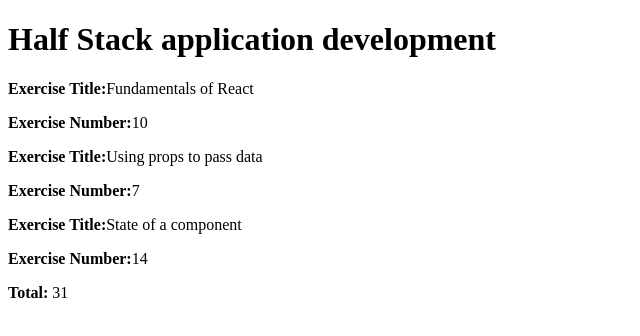
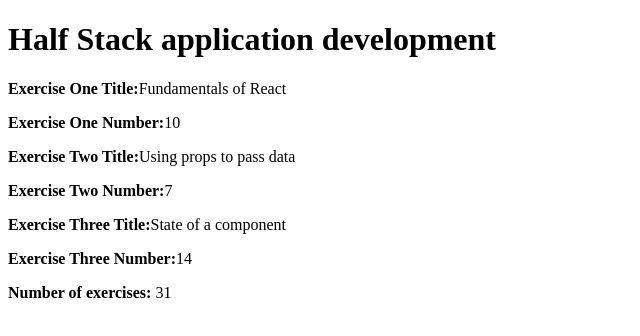
Before and after one commit to morganbutton/Helsinki-University_FullStack2022, a React (Create React App) app in the folder part1/courseinfo/: page / in a window 1280 px wide. Shown: the top 336 px of the page, without its empty margins (0-640 px from the left). Built offline with nearby package versions, Linux system fonts and the light colour scheme.

Commit message:
refactor exercise 1.1

```diff
--- a/part1/courseinfo/src/App.js
+++ b/part1/courseinfo/src/App.js
@@ -9,19 +9,19 @@ const Header = (props) => {
 const Content = (props) => {
   return(
       <div>
-          <p><strong> Exercise Title:</strong>{props.exerciseTitle1}</p>
-          <p><strong> Exercise Number:</strong>{props.exerciseNum1}</p>
-          <p><strong> Exercise Title:</strong>{props.exerciseTitle2}</p>
-          <p><strong> Exercise Number:</strong>{props.exerciseNum2}</p>
-          <p><strong> Exercise Title:</strong>{props.exerciseTitle3}</p>
-          <p><strong> Exercise Number:</strong>{props.exerciseNum3}</p>
+          <p><strong> Exercise One Title:</strong>{props.part1}</p>
+          <p><strong> Exercise One Number:</strong>{props.exercise1}</p>
+          <p><strong> Exercise Two Title:</strong>{props.part2}</p>
+          <p><strong> Exercise Two Number:</strong>{props.exercise2}</p>
+          <p><strong> Exercise Three Title:</strong>{props.part3}</p>
+          <p><strong> Exercise Three Number:</strong>{props.exercise3}</p>
       </div>
   )
 }
 const Total = (props) => {
   return(
       <div>
-          <p><strong> Total:</strong> {props.total}</p>
+          <p><strong>Number of exercises:</strong> {props.totalExcercises}</p>
       </div>
   )
 }
@@ -29,17 +29,17 @@ const Total = (props) => {
 const App = () => {
     const course = 'Half Stack application development';
     const part1 = 'Fundamentals of React';
-    const exercises1 = 10;
+    const exercise1 = 10;
     const part2 = 'Using props to pass data';
-    const exercises2 = 7;
+    const exercise2 = 7;
     const part3 = 'State of a component';
-    const exercises3 = 14;
-    const total = exercises1 + exercises2 + exercises3;
+    const exercise3 = 14;
+    const total = exercise1 + exercise2 + exercise3;
     return(
         <div>
             <Header course={course}/>
-            <Content exerciseTitle1={part1} exerciseNum1={exercises1} exerciseTitle2={part2} exerciseNum2={exercises2} exerciseTitle3={part3} exerciseNum3={exercises3}/>
-            <Total  total = {total} />
+            <Content part1={part1} exercise1={exercise1} part2={part2} exercise2={exercise2} part3={part3} exercise3={exercise3}/>
+            <Total  totalExcercises = {total} />
         </div>
     )
 }
```
